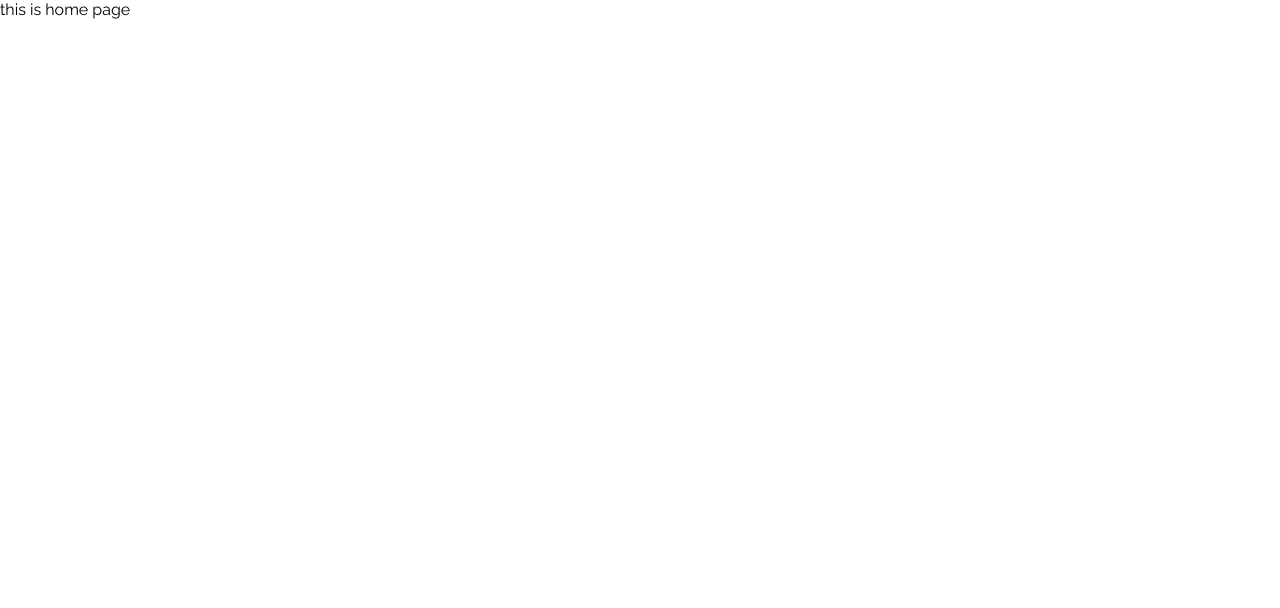
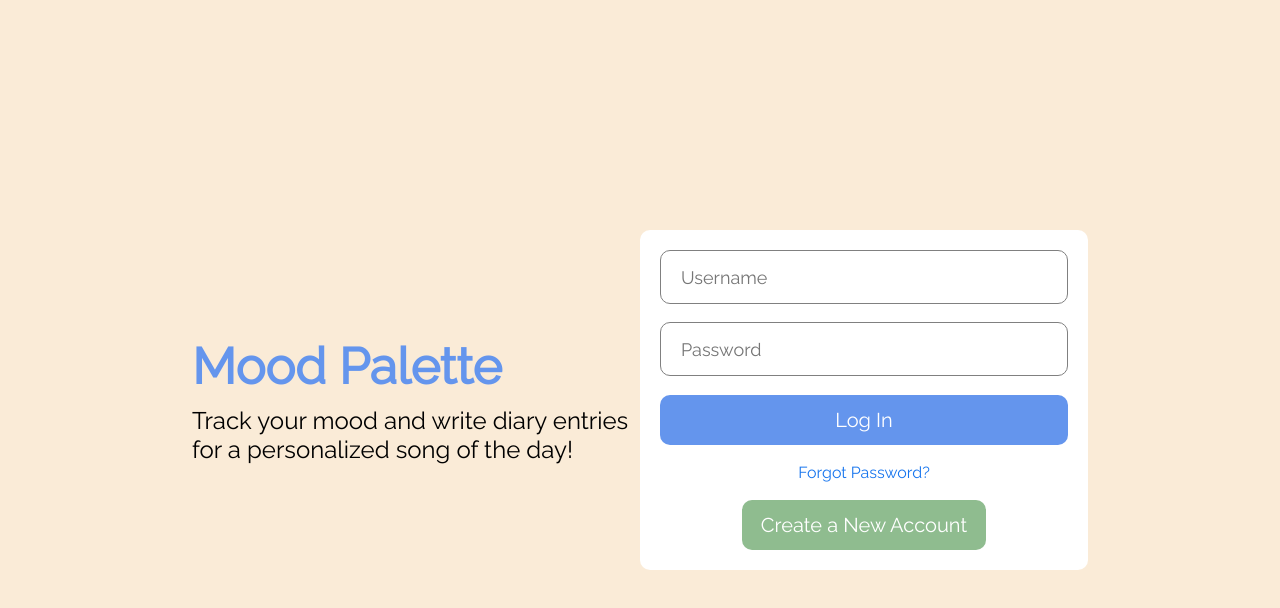
Before and after one commit to skoukuntla/moodpalette, a React (Create React App) app in the folder client/: page / in a window 1280 px wide. Shown: the top 608 px of the page. Built offline with nearby package versions, Linux system fonts and the light colour scheme.

Commit message:
all login frontend, currently no backend functionality

```diff
--- a/client/src/App.js
+++ b/client/src/App.js
@@ -1,7 +1,9 @@
 import Home from "./pages/home/Home";
+import Login from "./pages/login/Login";
 
 function App() {
-  return <Home/>
+  return <Login/>
+
 }
 
 export default App;
--- a/client/src/pages/login/Login.jsx
+++ b/client/src/pages/login/Login.jsx
@@ -0,0 +1,29 @@
+//LOGIN PAGE FRONTEND CODE
+import React from "react";
+import "./login.css"
+
+export default function Login() {
+    return (
+      <div className="login">
+        <div className="loginWrapper">
+          <div className="loginLeft">
+            <h3 className="loginLogo">Mood Palette</h3>
+            <span className="loginDesc">
+              Track your mood and write diary entries for a personalized song of the day!
+            </span>
+          </div>
+          <div className="loginRight">
+            <div className="loginBox">
+              <input placeholder="Username" className="loginInput" />
+              <input placeholder="Password" className="loginInput" />
+              <button className="loginButton">Log In</button>
+              <span className="loginForgot">Forgot Password?</span>
+              <button className="loginRegisterButton">
+                Create a New Account
+              </button>
+            </div>
+          </div>
+        </div>
+      </div>
+    );
+  }
--- a/client/src/pages/login/login.css
+++ b/client/src/pages/login/login.css
@@ -0,0 +1,84 @@
+.login {
+    width: 100vw;
+    height: 100vh;
+    background-color:antiquewhite;
+    display: flex;
+    align-items: center;
+    justify-content: center;
+  }
+
+  .loginWrapper {
+    width: 70%;
+    height: 70%;
+    display: flex;
+  }
+
+  .loginLeft,
+  .loginRight {
+    flex: 1;
+    display: flex;
+    flex-direction: column;
+    justify-content: center;
+  }
+
+  .loginLogo {
+    font-size: 50px;
+    font-weight: 800;
+    color:cornflowerblue;
+    margin-bottom: 10px;
+  }
+
+  .loginDesc {
+    font-size: 24px;
+  }
+
+  .loginBox{
+      height: 300px;
+      padding: 20px;
+      background-color: white;
+      border-radius: 10px;
+      display: flex;
+      flex-direction: column;
+      justify-content: space-between;
+  }
+
+  .loginInput{
+      height: 50px;
+      border-radius: 10px;
+      border: 1px solid gray;
+      font-size: 18px;
+      padding-left: 20px;
+  }
+
+  .loginInput:focus{
+      outline: none;
+  }
+
+  .loginButton{
+      height: 50px;
+      border-radius: 10px;
+      border: none;
+      background-color: cornflowerblue;
+      color: white;
+      font-size: 20px;
+      font-weight: 500;
+      cursor: pointer;
+  }
+
+  .loginForgot{
+      text-align: center;
+      color: #1775ee;
+  }
+
+  .loginRegisterButton{
+      width: 60%;
+      align-self: center;
+      height: 50px;
+      border-radius: 10px;
+      border: none;
+      background-color:darkseagreen;
+      color: white;
+      font-size: 20px;
+      font-weight: 500;
+      cursor: pointer;
+  }
```
